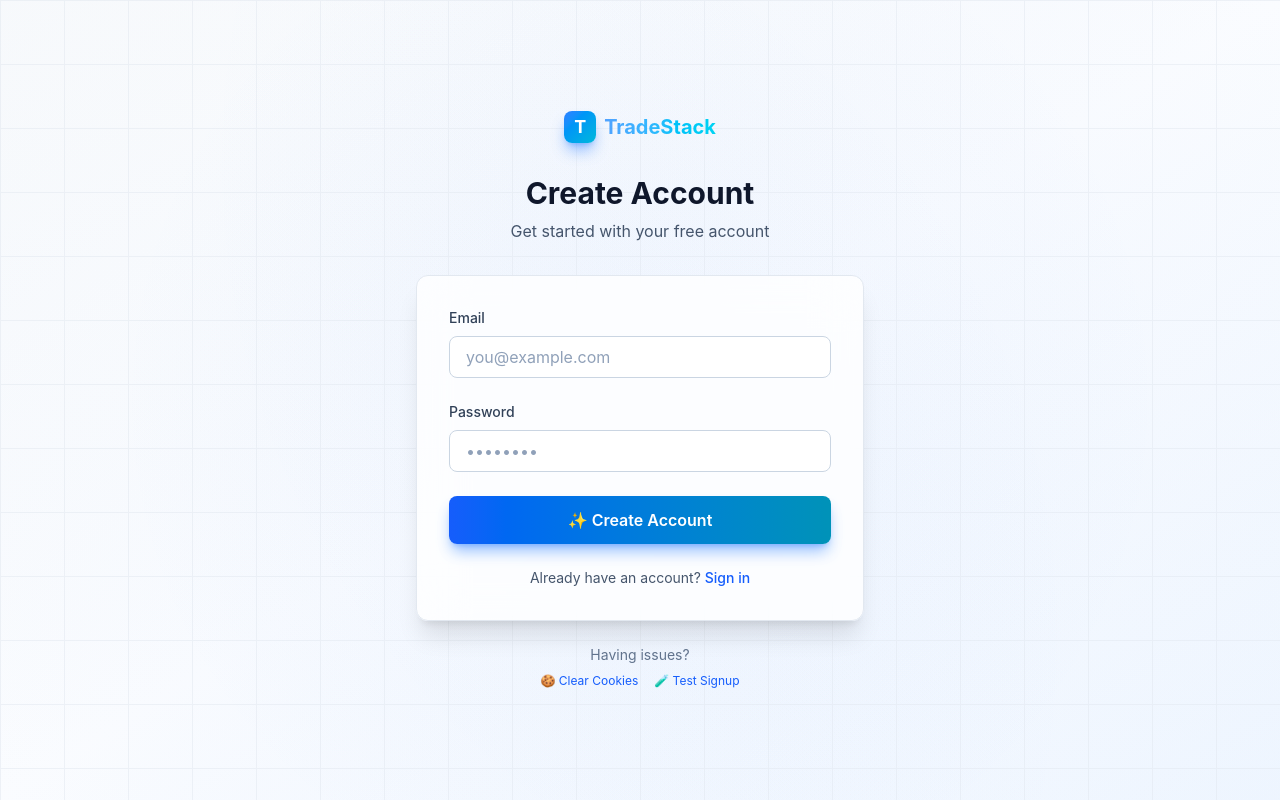
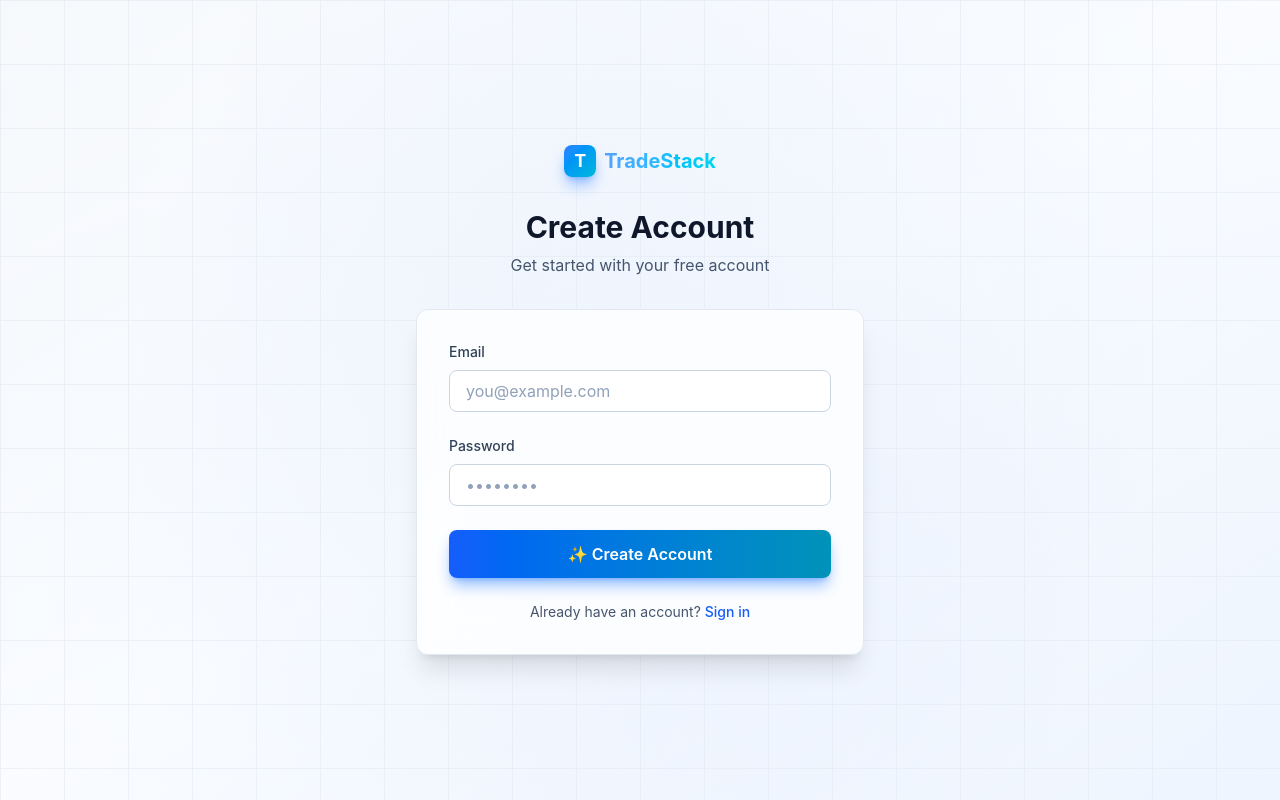
Before and after one commit to Sunnyg83/TradeStack, a Next.js app: page /signup in a window 1280 px wide. Built offline with nearby package versions, Linux system fonts and the light colour scheme.

Commit message:
remove troubleshooting links from login and signup pages

```diff
--- a/app/login/page.tsx
+++ b/app/login/page.tsx
@@ -164,19 +164,6 @@ export default function LoginPage() {
               </Link>
             </p>
           </form>
-
-          {/* Troubleshooting */}
-          <div className="mt-6 text-center">
-            <p className="text-sm text-slate-500 mb-2">Having issues?</p>
-            <div className="flex gap-4 justify-center text-xs">
-              <Link href="/clear-cookies" className="text-blue-600 hover:text-blue-500 hover:underline">
-                🍪 Clear Cookies
-              </Link>
-              <Link href="/test-login" className="text-blue-600 hover:text-blue-500 hover:underline">
-                🧪 Test Login
-              </Link>
-            </div>
-          </div>
         </div>
       </div>
     </div>
--- a/app/signup/page.tsx
+++ b/app/signup/page.tsx
@@ -149,19 +149,6 @@ export default function SignupPage() {
               </Link>
             </p>
           </form>
-
-          {/* Troubleshooting */}
-          <div className="mt-6 text-center">
-            <p className="text-sm text-slate-500 mb-2">Having issues?</p>
-            <div className="flex gap-4 justify-center text-xs">
-              <Link href="/clear-cookies" className="text-blue-600 hover:text-blue-500 hover:underline">
-                🍪 Clear Cookies
-              </Link>
-              <Link href="/test-signup" className="text-blue-600 hover:text-blue-500 hover:underline">
-                🧪 Test Signup
-              </Link>
-            </div>
-          </div>
         </div>
       </div>
     </div>
```
